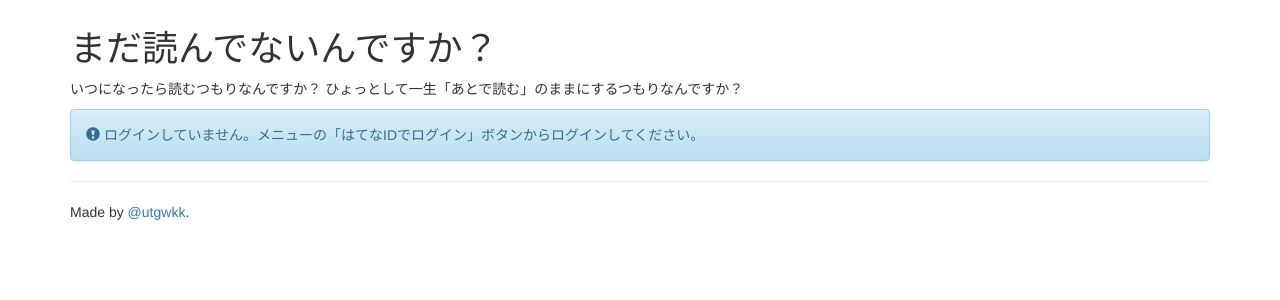
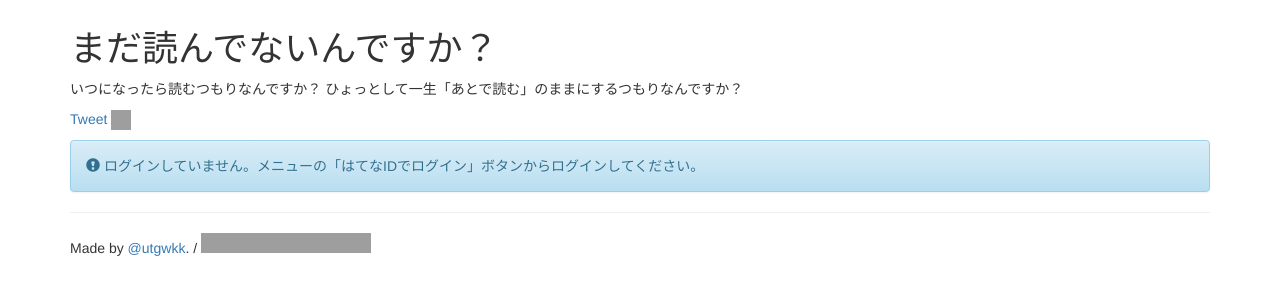
Before and after one commit to utgwkk/hatena-bookmark-read-all, a Flask app: page / in a window 1280 px wide. Shown: the part 51-351 px from the top of the page. Run offline with Flask 2, Linux system fonts and the light colour scheme; some libraries are stand-ins or nearby versions; grey boxes are pictures that could not be loaded.

Commit message:
Add some SNS buttons

```diff
--- a/templates/index.html
+++ b/templates/index.html
@@ -53,6 +53,11 @@
       <div class="main-panel">
         <h1>まだ読んでないんですか？</h1>
         <p>いつになったら読むつもりなんですか？ ひょっとして一生「あとで読む」のままにするつもりなんですか？</p>
+        <p>
+          <a href="https://twitter.com/share" class="twitter-share-button"{count} data-url="http://hatena-bookmark-read-all.herokuapp.com/" data-text="まだ読んでないんですか？" data-size="large">Tweet</a>
+          <script>!function(d,s,id){var js,fjs=d.getElementsByTagName(s)[0],p=/^http:/.test(d.location)?'http':'https';if(!d.getElementById(id)){js=d.createElement(s);js.id=id;js.src=p+'://platform.twitter.com/widgets.js';fjs.parentNode.insertBefore(js,fjs);}}(document, 'script', 'twitter-wjs');</script>
+          <a href="http://b.hatena.ne.jp/entry/http://hatena-bookmark-read-all.herokuapp.com/" class="hatena-bookmark-button" data-hatena-bookmark-title="まだ読んでないんですか？" data-hatena-bookmark-layout="standard-balloon" data-hatena-bookmark-lang="ja" title="このエントリーをはてなブックマークに追加"><img src="https://b.st-hatena.com/images/entry-button/button-only@2x.png" alt="このエントリーをはてなブックマークに追加" width="20" height="20" style="border: none;" /></a><script type="text/javascript" src="https://b.st-hatena.com/js/bookmark_button.js" charset="utf-8" async="async"></script>
+        </p>
         {% if logged_in() %}
           <hr>
           {% if len(bookmarks) > 0 %}
@@ -96,7 +101,8 @@
           </div>
         {% endif %}
         <hr>
-        Made by <a href="https://twitter.com/utgwkk">@utgwkk</a>.
+        Made by <a href="https://twitter.com/utgwkk">@utgwkk</a>. /
+        <iframe src="https://ghbtns.com/github-btn.html?user=utgw&repo=hatena-bookmark-read-all&type=star&count=true" frameborder="0" scrolling="0" width="170px" height="20px"></iframe>
       </div>
     </div>
     <script type="text/javascript" src="/static/js/main.js"></script>
```
